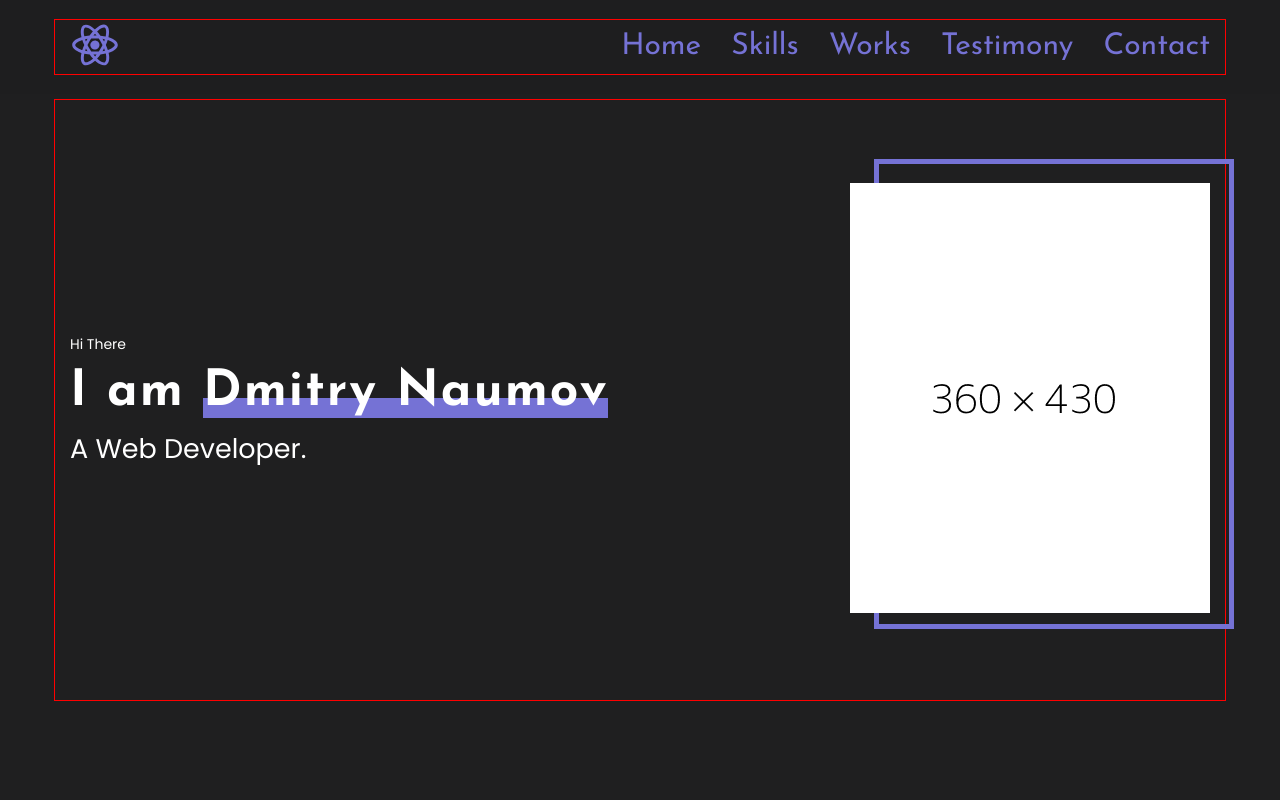
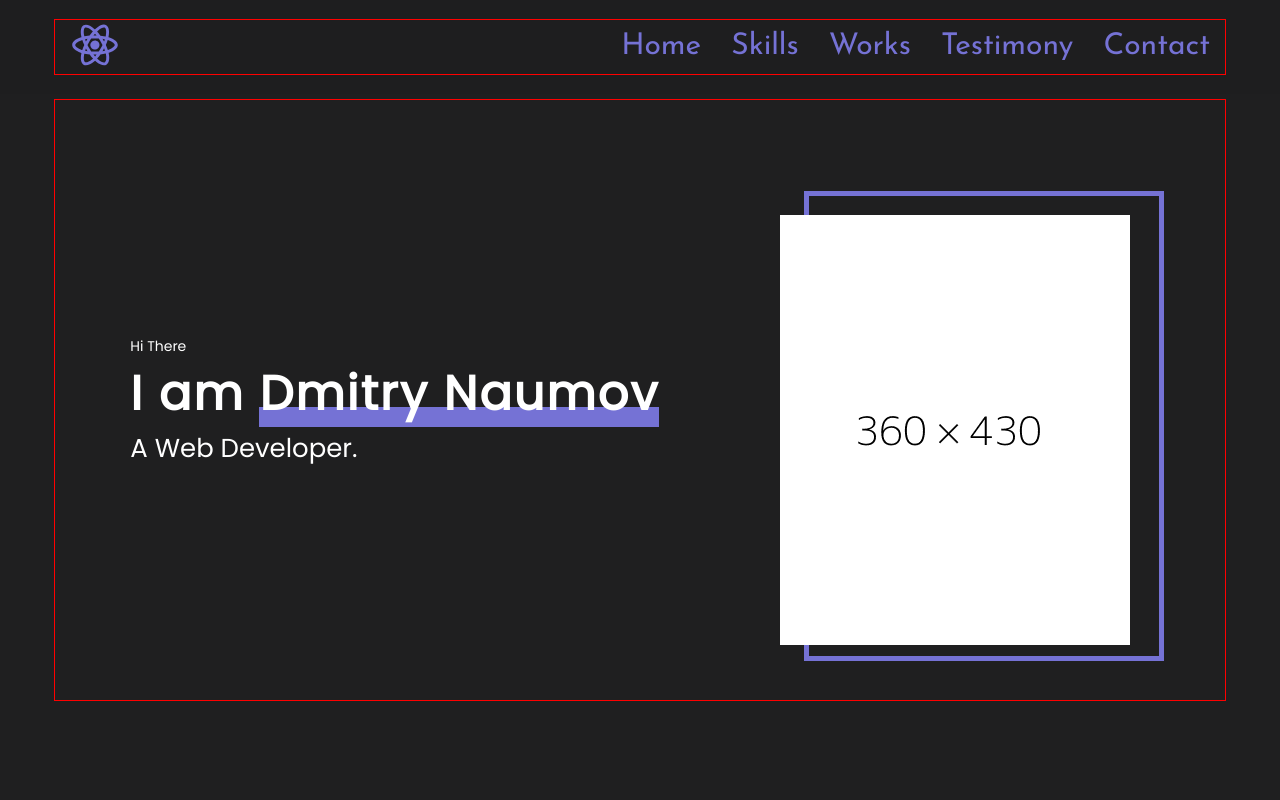
Before and after one commit to MempfisD/portfolio-start-project-main, a React app: page / in a window 1280 px wide. Shown: the top 800 px of the page. Built offline with nearby package versions, Linux system fonts and the light colour scheme.

Commit message:
Adaptive Main

```diff
--- a/src/layout/header/mobileMenu/MobileMenu.tsx
+++ b/src/layout/header/mobileMenu/MobileMenu.tsx
@@ -6,7 +6,7 @@
 export const MobileMenu = (props: { menuItems: Array<string> }) => {
 	return (
 			<StyledMobileMenu>
-				<BurgerButton isOpen={true}>
+				<BurgerButton isOpen={false}>
 					<span></span>
 				</BurgerButton>
 				<MobileMenuPopup isOpen={false}>
@@ -63,11 +63,11 @@
 
 const BurgerButton = styled.button<{ isOpen: boolean }>`
 	position: fixed;
+	width: 200px;
+	height: 200px;
 	top: -100px;
 	right: -100px;
-	width: 200px;
-	height: 200px;
-	z-index: 99999;
+	z-index: 999999;
 
 	span {
 		position: absolute;
--- a/src/layout/sections/main/Main.tsx
+++ b/src/layout/sections/main/Main.tsx
@@ -1,22 +1,25 @@
 import React from 'react';
 import styled from 'styled-components';
 import photo from '../../../assets/images/plug.png';
-import {FlexWrapper} from '../../../components/FlexWrapper';
-import {Container} from '../../../components/Container';
-import {theme} from '../../../styles/Theme';
+import { FlexWrapper } from '../../../components/FlexWrapper';
+import { Container } from '../../../components/Container';
+import { theme } from '../../../styles/Theme';
+import { font } from '../../../styles/Common';
 
 export const Main = () => {
 	return (
 		<StyledMain>
 			<Container>
-					<FlexWrapper align={'center'} justify={'space-between'} wrap={'wrap'}>
+				<FlexWrapper align={'center'} justify={'space-around'} wrap={'wrap'}>
 					<div>
 						<SmallText>Hi There</SmallText>
-							<Name>I am <span>Dmitry Naumov</span></Name>
+						<Name>
+							I am <span>Dmitry Naumov</span>
+						</Name>
 						<MainTitle>A Web Developer.</MainTitle>
 					</div>
 					<PhotoWrapper>
-							<Photo src={photo} alt=""/>
+						<Photo src={photo} alt='' />
 					</PhotoWrapper>
 				</FlexWrapper>
 			</Container>
@@ -30,23 +33,26 @@
 `;
 
 const MainTitle = styled.h1`
-	font-size: 27px;
-	font-weight: 400;
+	${font({ weight: 400, Fmax: 27, Fmin: 20 })}
 `;
 
 const Name = styled.h2`
-	font-family: "Josefin Sans", sans-serif;
-	font-size: 50px;
-	font-weight: 700;
+	${font({
+		family: "'Josefin Sans', sans-serif",
+		weight: 700,
+		Fmax: 50,
+		Fmin: 36,
+	})}
 	letter-spacing: 2px;
 	margin: 10px 0;
 
 	span {
 		position: relative;
 		z-index: 0;
+		white-space: nowrap;
 
 		&::before {
-			content: "";
+			content: '';
 			display: inline-block;
 			width: 100%;
 			height: 20px;
@@ -57,14 +63,19 @@
 			z-index: -1;
 		}
 	}
+
+	@media ${theme.media.mobile} {
+		margin: 15px 0 22px;
+	}
 `;
 
 const PhotoWrapper = styled.div`
 	position: relative;
 	z-index: 0;
+	margin-top: 65px;
 
 	&::before {
-		content: "";
+		content: '';
 		width: 360px;
 		height: 470px;
 		border: 5px solid ${theme.colors.accentBg};
@@ -73,15 +84,26 @@
 		top: -24px;
 		left: 24px;
 		z-index: -1;
+
+		@media ${theme.media.mobile} {
+			width: 314px;
+			height: 414px;
+			top: -17px;
+			left: 20px;
 		}
-`
+	}
+`;
 
 const Photo = styled.img`
 	width: 350px;
 	height: 430px;
 	object-fit: cover;
+	margin-right: 20px;
 
-	@ media ${theme.media.mobile}
+	@media ${theme.media.mobile} {
+		width: 310px;
+		height: 380px;
+	}
 `;
 
 const SmallText = styled.span`
--- a/src/styles/Common.ts
+++ b/src/styles/Common.ts
@@ -0,0 +1,18 @@
+import {theme} from './Theme';
+
+type FontPropsType = {
+	family?: string
+	weight?: number
+	color?: string
+	lineHeight?: number
+	Fmin?: number
+	Fmax?: number
+}
+
+export const font = ({family, weight, color, lineHeight, Fmin, Fmax}: FontPropsType) => `
+	font=family: ${family || 'Poppins'};
+	font-weight: ${weight || 400};
+	color: ${color || theme.colors.font};
+	line-height: ${lineHeight || 1.2};
+	font-size: calc( (100vw - 360px)/(1440 - 360) * (${Fmax} - ${Fmin}) + ${Fmin}px);
+`
```
Lines whose indentation alone changed are shown as unchanged.
